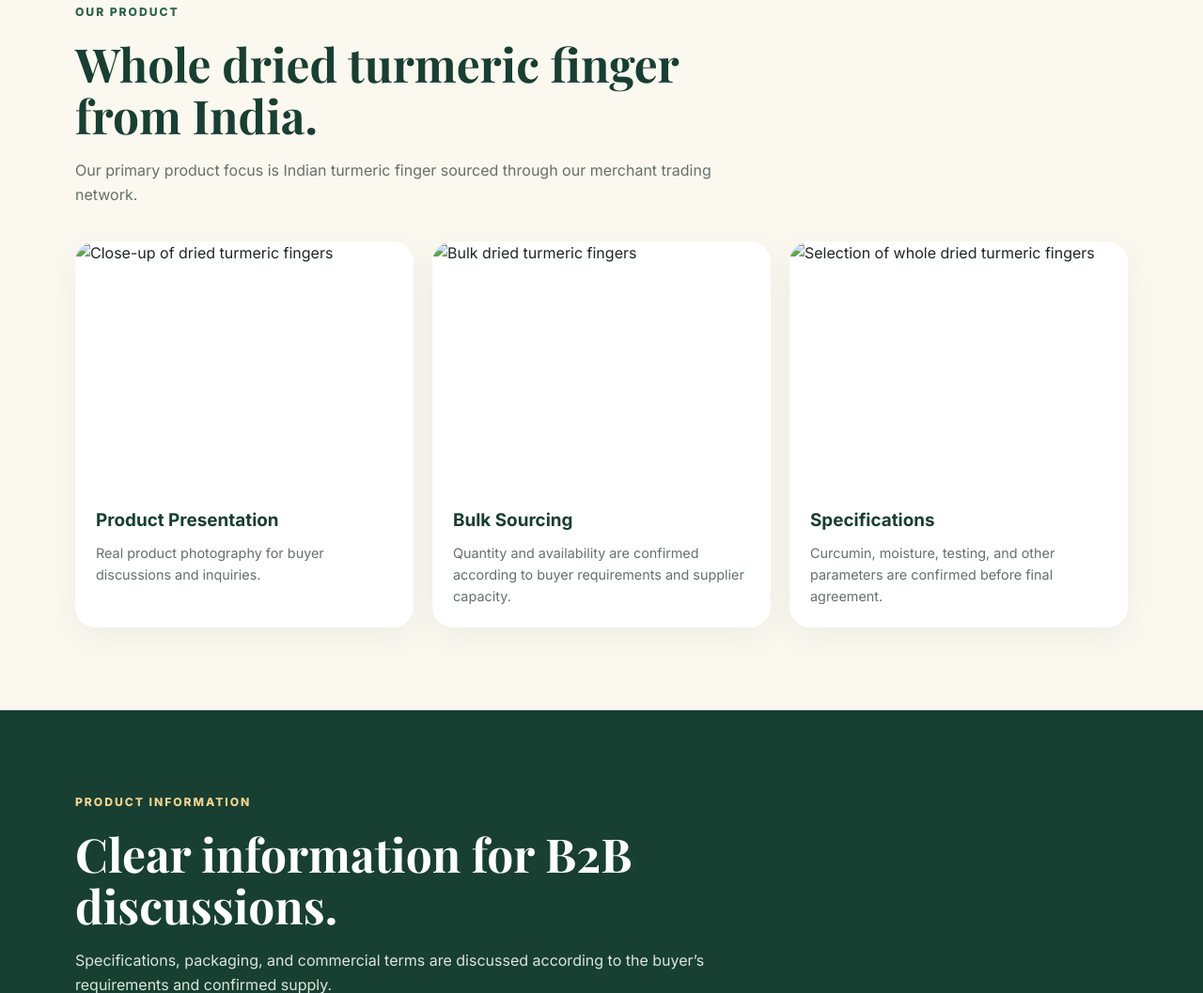
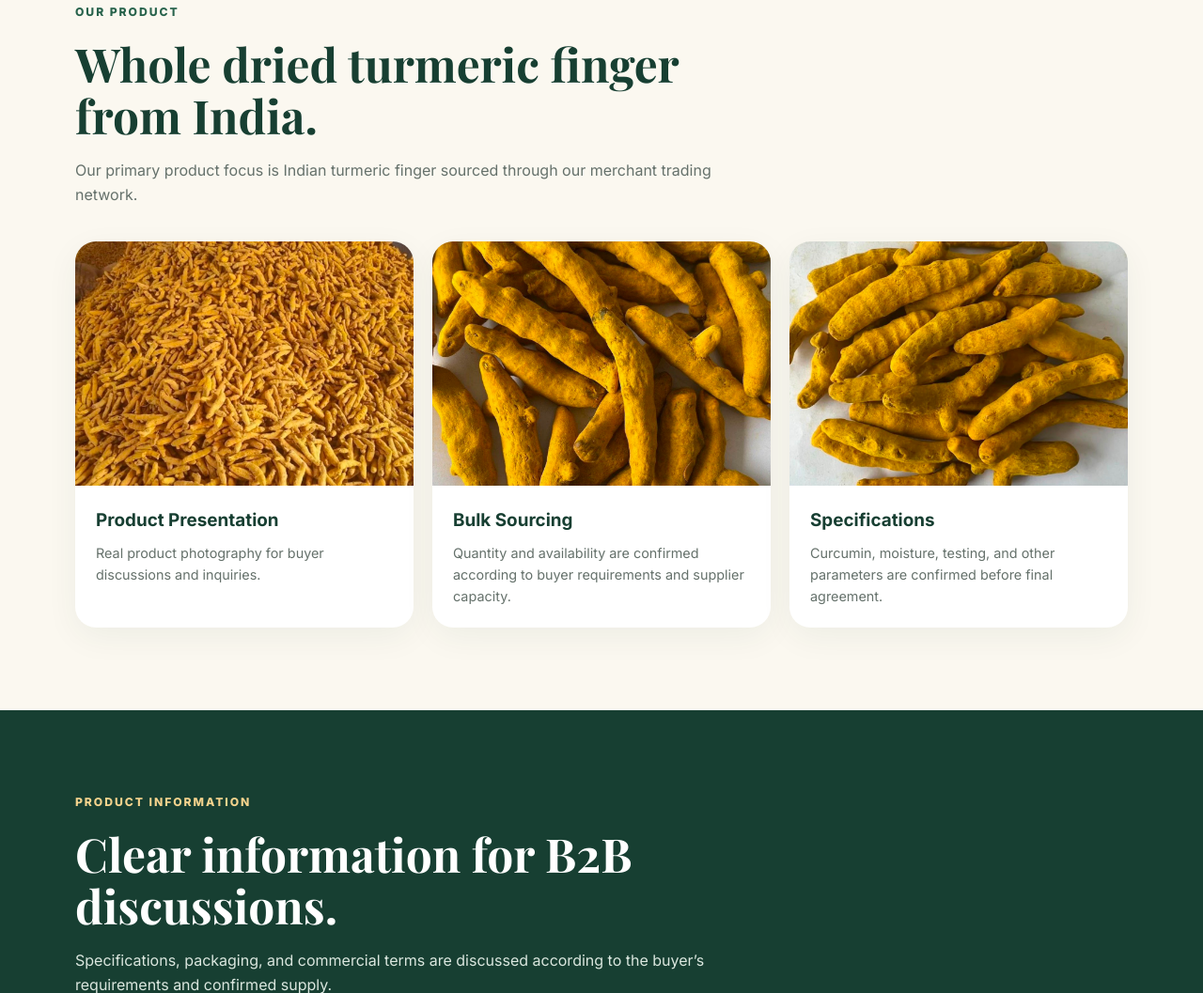
Before and after one commit to ajinkyaglobalexim/ajinkya-global-exim, a plain HTML site: page index.html in a window 1280 px wide. Shown: the part 1536-2593 px from the top of the page at 94% size. Drawn offline with nearby package versions, Linux system fonts and the light colour scheme.

Commit message:
Fix turmeric image paths

```diff
--- a/index.html
+++ b/index.html
@@ -248,21 +248,21 @@
         </div>
         <div class="product-grid">
           <article class="product-card">
-            <img src="images/turmeric-closeup.jpeg" alt="Close-up of dried turmeric fingers" />
+           <img src="turmeric-bulk.jpeg">
             <div class="product-body">
               <h3>Product Presentation</h3>
               <p>Real product photography for buyer discussions and inquiries.</p>
             </div>
           </article>
           <article class="product-card">
-            <img src="images/turmeric-bulk.jpeg" alt="Bulk dried turmeric fingers" />
+          <img src="turmeric-closeup.jpeg">
             <div class="product-body">
               <h3>Bulk Sourcing</h3>
               <p>Quantity and availability are confirmed according to buyer requirements and supplier capacity.</p>
             </div>
           </article>
           <article class="product-card">
-            <img src="images/turmeric-selection.jpeg" alt="Selection of whole dried turmeric fingers" />
+<img src="turmeric-selection.jpeg">
             <div class="product-body">
               <h3>Specifications</h3>
               <p>Curcumin, moisture, testing, and other parameters are confirmed before final agreement.</p>
```
